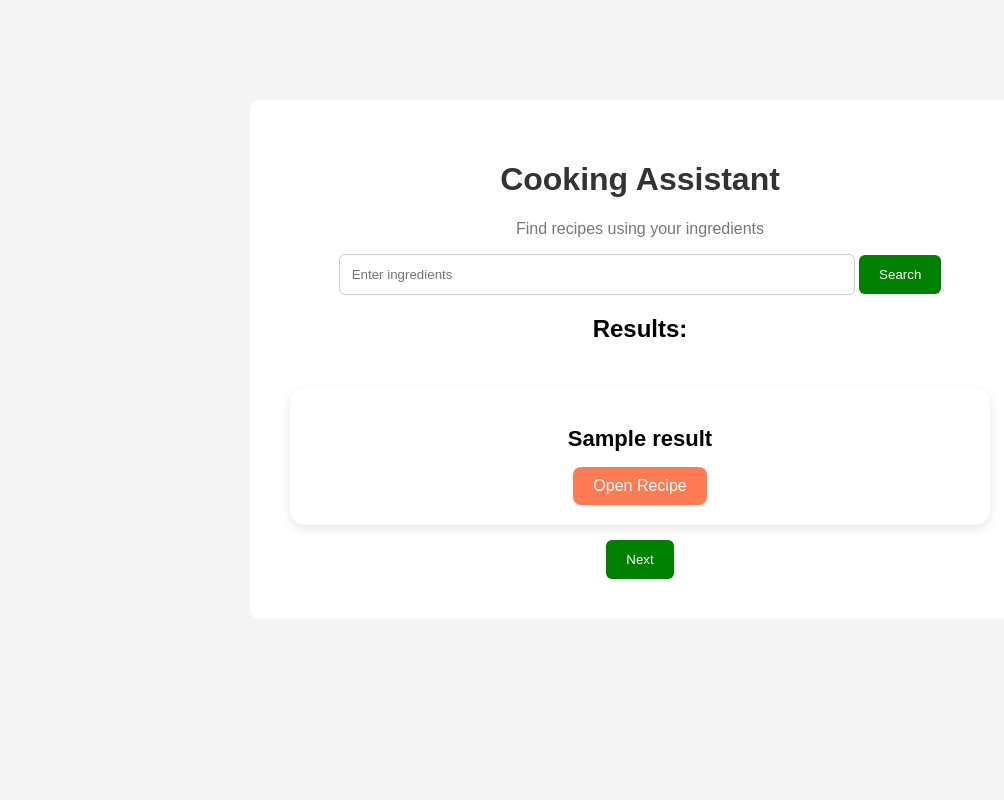
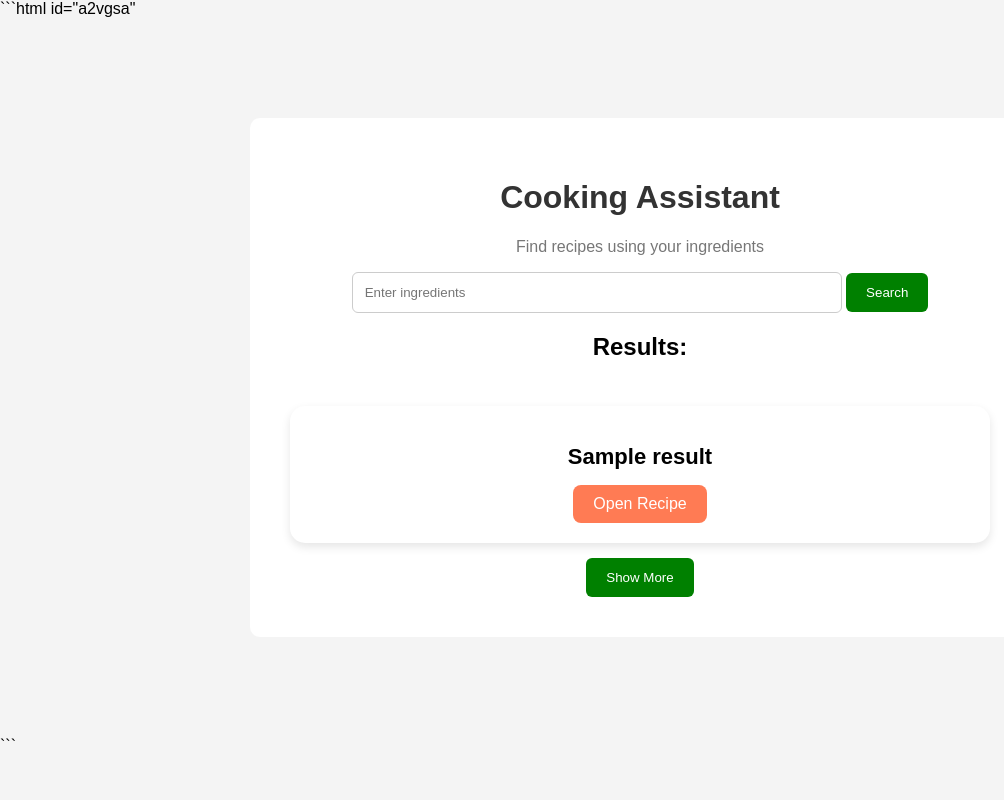
Before and after one commit to Zhaseeek/cooking-assistant, a Flask app: template templates/index.html in a window 1280 px wide. Shown: the whole page, without its empty margins (0-1004 px from the left). Run offline with Flask 3, Linux system fonts and the light colour scheme; the template is opened without the code that fills it: most values are stand-ins (such as "Sample title", 1, 10 or a date in 2020); parts of the project's set-up code (start-up, migrations or seed data) failed here and were passed over.

````diff
--- a/templates/index.html
+++ b/templates/index.html
@@ -1,16 +1,19 @@
+```html id="a2vgsa"
 <!DOCTYPE html>
 <html>
 <head>
     <title>Cooking Assistant</title>
     <link rel="stylesheet" href="{{ url_for('static', filename='style.css') }}">
 </head>
+
 <body>
 
     <div class="container">
+
         <h1>Cooking Assistant</h1>
         <p>Find recipes using your ingredients</p>
 
-        <form method="POST">
+        <form method="GET">
             <input type="text" name="ingredients" placeholder="Enter ingredients">
             <button type="submit">Search</button>
         </form>
@@ -20,17 +23,19 @@
             <h2>Results:</h2>
 
             <div class="recipes">
+
                 {% for r in results %}
                     <div class="recipe-card">
                         <h2>{{ r }}</h2>
                         <button>Open Recipe</button>
                     </div>
                 {% endfor %}
+
             </div>
 
             <div class="pagination">
-               <a href="/?limit={{ results|length + 10 }}">
-                    <button>Next</button>
+                <a href="/?ingredients={{ user_input }}&limit={{ results|length + 10 }}">
+                    <button>Show More</button>
                 </a>
             </div>
 
@@ -40,3 +45,4 @@
 
 </body>
 </html>
+```
````
